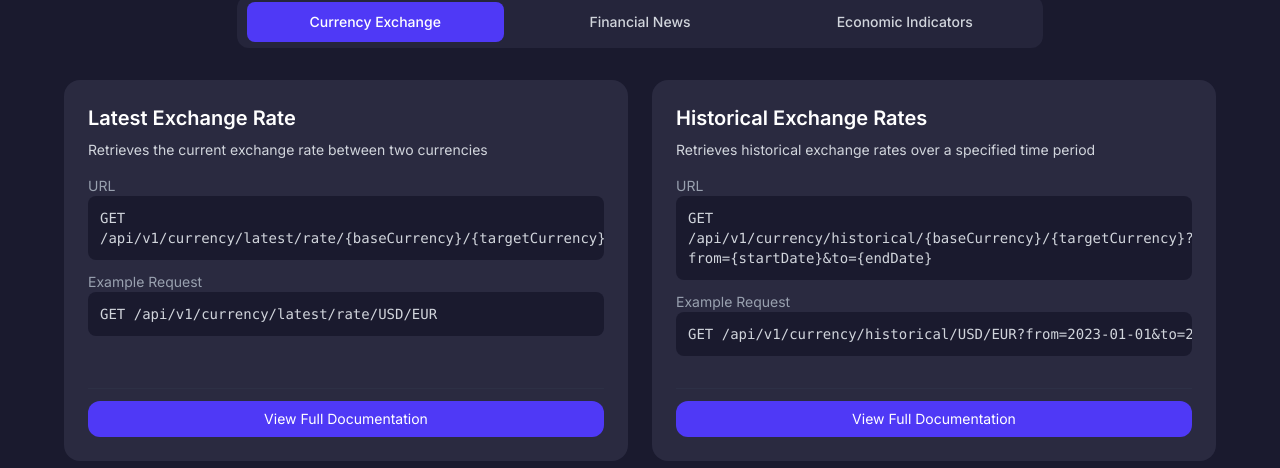
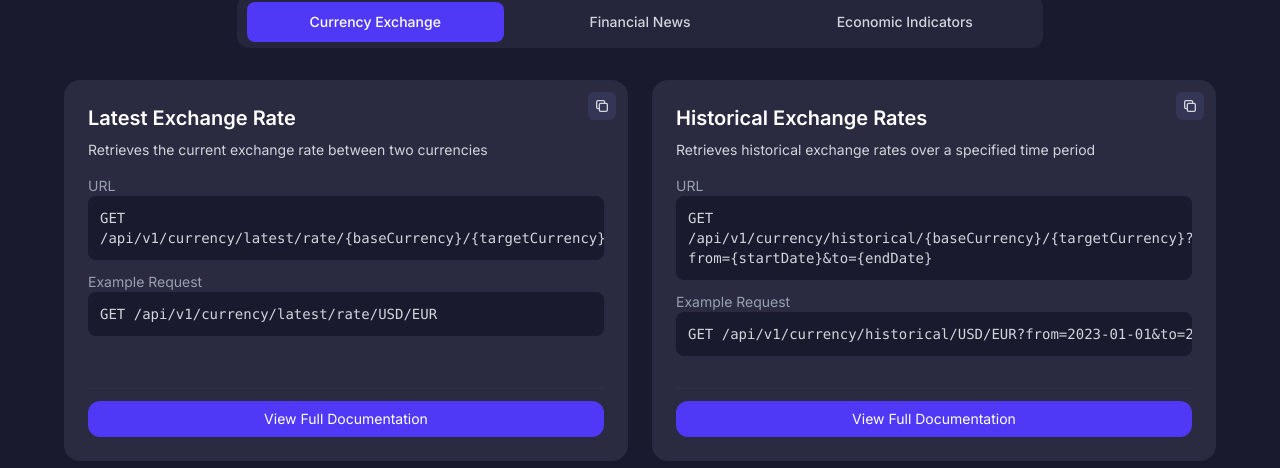
Before and after one commit to aryaman-sakthi/cews-frontend, a Next.js app: page /microservices in a window 1280 px wide. Shown: the part 332-800 px from the top of the page. Built offline with nearby package versions, Linux system fonts and the light colour scheme.

Commit message:
ALPHA-77 Added copy url button

```diff
--- a/src/app/microservices/page.tsx
+++ b/src/app/microservices/page.tsx
@@ -10,6 +10,7 @@ interface ApiEndpoint {
   url: string;
   exampleRequest: string;
   documentationLink: string;
+  copyUrl?: string; // Optional field for the URL to copy (without HTTP method)
 }
 
 // Data for the API endpoints
@@ -199,6 +200,12 @@ export default function MicroservicesPage() {
     'alert-system': 'Exchange Rate Alerts'
   });
 
+  // Add state for toast notification
+  const [toast, setToast] = useState<{visible: boolean, message: string}>({
+    visible: false,
+    message: ''
+  });
+
   // Function to change active subsection
   const handleSubsectionChange = (sectionId: string, subsection: string) => {
     setActiveSubsections(prev => ({
@@ -207,12 +214,58 @@ export default function MicroservicesPage() {
     }));
   };
 
-  // Function to render endpoint tiles
+  // Function to render endpoint tiles with copy button
   const renderEndpoints = (endpoints: ApiEndpoint[]) => {
+    // Function to copy URL to clipboard with toast notification
+    const copyToClipboard = (text: string) => {
+      navigator.clipboard.writeText(text)
+        .then(() => {
+          // Show toast notification
+          setToast({
+            visible: true,
+            message: 'URL copied to clipboard!'
+          });
+
+          // Hide toast after 2 seconds
+          setTimeout(() => {
+            setToast({visible: false, message: ''});
+          }, 2000);
+        })
+        .catch(err => {
+          console.error('Failed to copy: ', err);
+          setToast({
+            visible: true,
+            message: 'Failed to copy URL'
+          });
+
+          // Hide toast after 2 seconds
+          setTimeout(() => {
+            setToast({visible: false, message: ''});
+          }, 2000);
+        });
+    };
+
+    // Function to extract path from URL (remove HTTP method)
+    const getPathFromUrl = (url: string): string => {
+      // Remove any HTTP method at the beginning (GET, POST, PUT, DELETE, etc.)
+      return url.replace(/^(GET|POST|PUT|DELETE|PATCH)\s+/i, '');
+    };
+
     return (
       <div className="grid grid-cols-1 md:grid-cols-2 gap-6">
         {endpoints.map((endpoint, idx) => (
-          <div key={idx} className="bg-[#2a2a40] rounded-2xl p-6 text-white flex flex-col h-full min-h-[320px]">
+          <div key={idx} className="bg-[#2a2a40] rounded-2xl p-6 text-white flex flex-col h-full min-h-[320px] relative">
+            {/* Copy button */}
+            <button
+              className="absolute top-3 right-3 bg-[#3b3b60]/70 hover:bg-indigo-600 p-1.5 rounded-md transition-colors"
+              onClick={() => copyToClipboard(endpoint.copyUrl || getPathFromUrl(endpoint.url))}
+              title="Copy API path"
+            >
+              <svg xmlns="http://www.w3.org/2000/svg" className="h-4 w-4 text-gray-300" fill="none" viewBox="0 0 24 24" stroke="currentColor">
+                <path strokeLinecap="round" strokeLinejoin="round" strokeWidth={2} d="M8 16H6a2 2 0 01-2-2V6a2 2 0 012-2h8a2 2 0 012 2v2m-6 12h8a2 2 0 002-2v-8a2 2 0 00-2-2h-8a2 2 0 00-2 2v8a2 2 0 002 2z" />
+              </svg>
+            </button>
+
             <div className="flex-grow overflow-hidden">
               <h3 className="text-xl font-semibold mb-2">{endpoint.name}</h3>
               <p className="text-gray-300 mb-4 text-sm">{endpoint.description}</p>
@@ -321,6 +374,16 @@ export default function MicroservicesPage() {
             {renderEndpoints(section.endpoints[activeSubsections[section.id]] || [])}
           </div>
         ))}
+
+        {/* Toast Notification */}
+        {toast.visible && (
+          <div className="fixed bottom-4 right-4 bg-indigo-600 text-white px-4 py-2 rounded-lg shadow-lg transition-opacity duration-300 flex items-center">
+            <svg xmlns="http://www.w3.org/2000/svg" className="h-5 w-5 mr-2" viewBox="0 0 20 20" fill="currentColor">
+              <path fillRule="evenodd" d="M10 18a8 8 0 100-16 8 8 0 000 16zm3.707-9.293a1 1 0 00-1.414-1.414L9 10.586 7.707 9.293a1 1 0 00-1.414 1.414l2 2a1 1 0 001.414 0l4-4z" clipRule="evenodd" />
+            </svg>
+            {toast.message}
+          </div>
+        )}
       </div>
 
       {/* Add custom scrollbar styles */}
```
